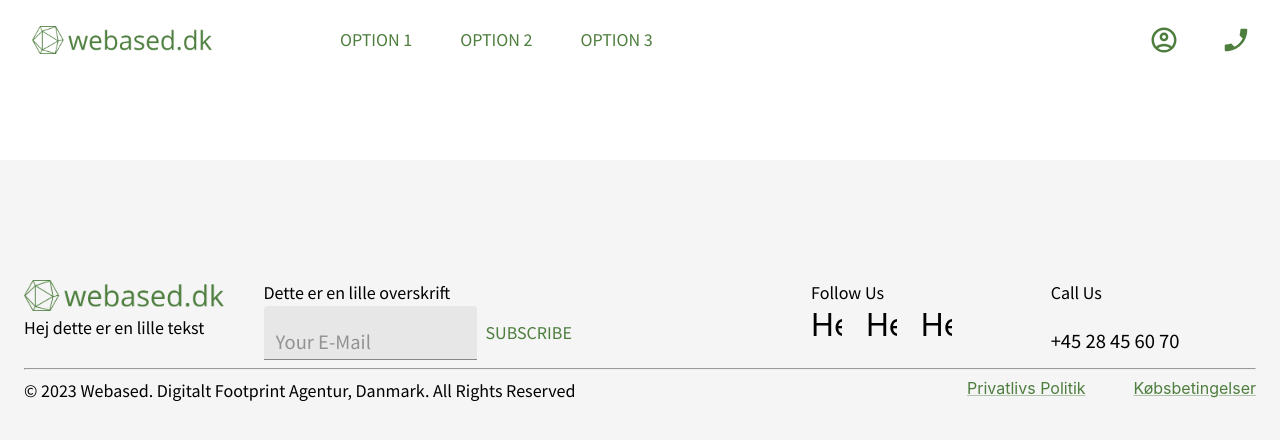
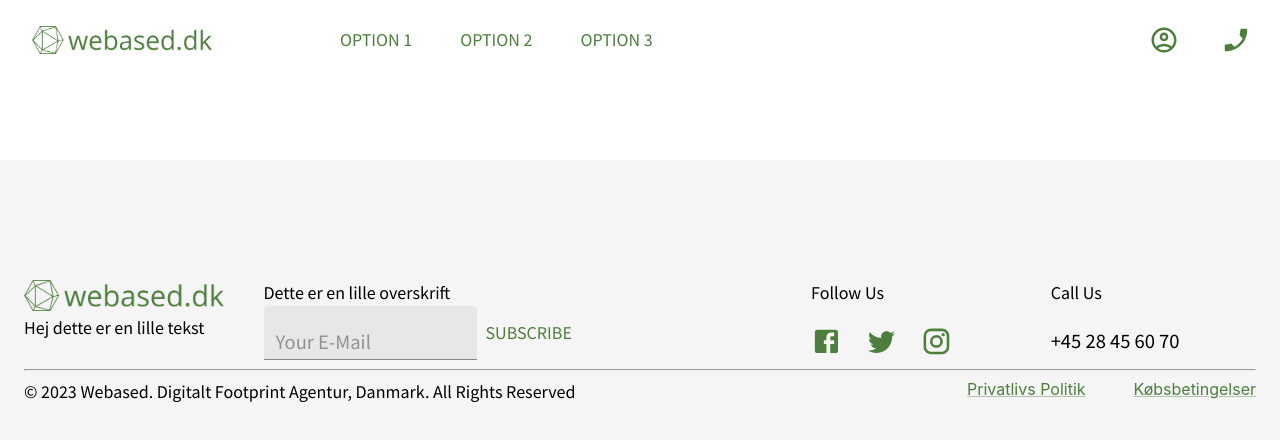
Before and after one commit to LucasJuel/webased.dk, a React (Create React App) app in the folder webased.dk/: page /profil in a window 1280 px wide. Shown: the top 440 px of the page. Built offline with nearby package versions, Linux system fonts and the light colour scheme.

Commit message:
add buttons and icons to footer

```diff
--- a/webased.dk/src/Components/Footer.tsx
+++ b/webased.dk/src/Components/Footer.tsx
@@ -1,5 +1,8 @@
 import { Button, Container, Grid, Icon, Input, Link, TextField, Typography } from '@mui/material'
 import React, { useState } from 'react'
+import FacebookIcon from '@mui/icons-material/Facebook';
+import TwitterIcon from '@mui/icons-material/Twitter';
+import InstagramIcon from '@mui/icons-material/Instagram';
 import { CompanyLogo } from './Extras'
 
 function Footer() {
@@ -32,15 +35,22 @@ function Footer() {
                     <Typography variant='body2'>
                         Follow Us
                     </Typography>
+                    <br></br>
                     <Grid container columnGap={3}>
                         <Grid item>
-                            <Icon>Hej</Icon>
+                            <Link href="#">
+                                <FacebookIcon/>
+                            </Link>
                         </Grid>
                         <Grid item>
-                            <Icon>Hej1</Icon>
+                            <Link href="#">
+                                <TwitterIcon/>
+                            </Link>
                         </Grid>
                         <Grid item>
-                            <Icon>Hej2</Icon>
+                            <Link href="#">
+                                <InstagramIcon/>
+                            </Link>
                         </Grid>
                     </Grid>
                 </Grid>
```
